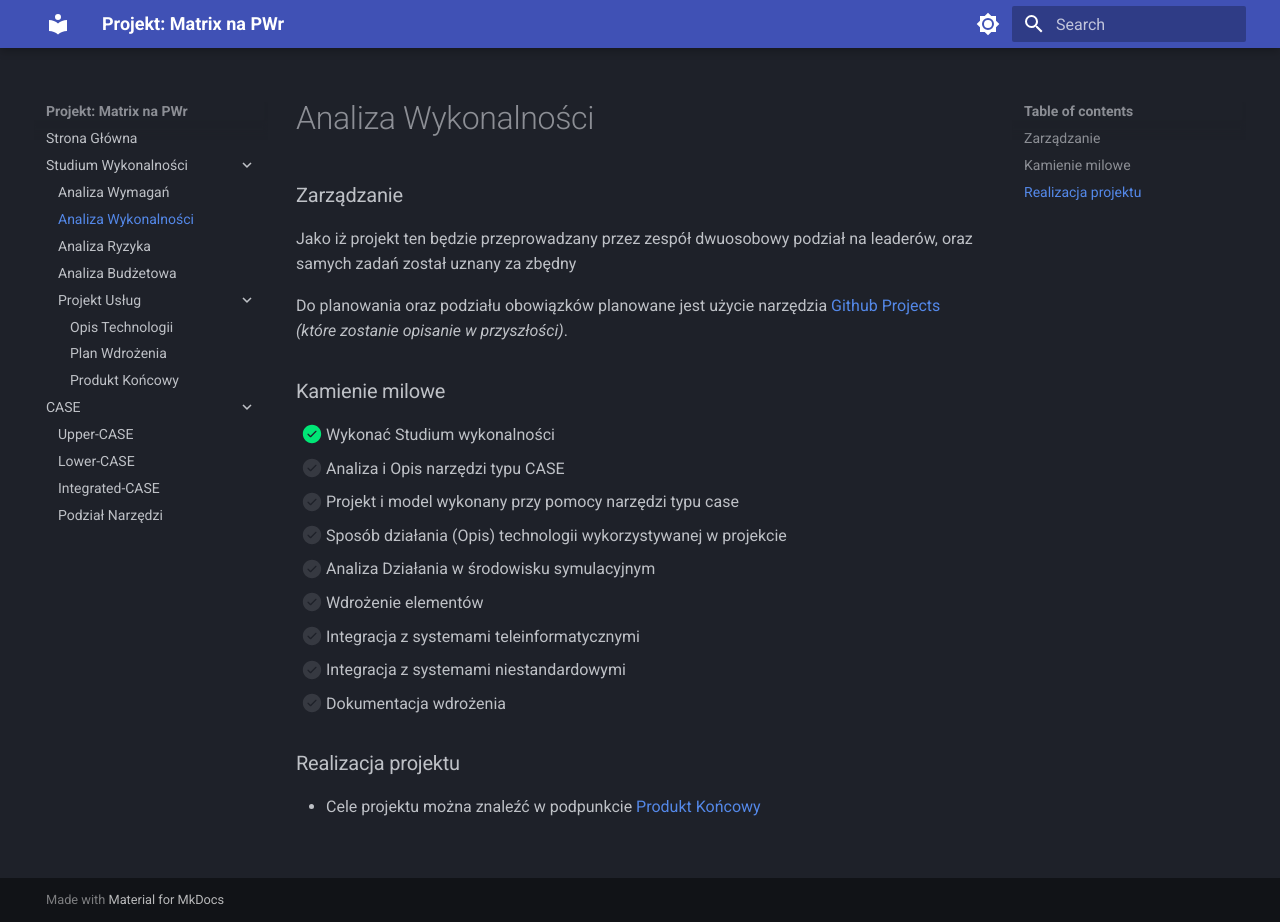
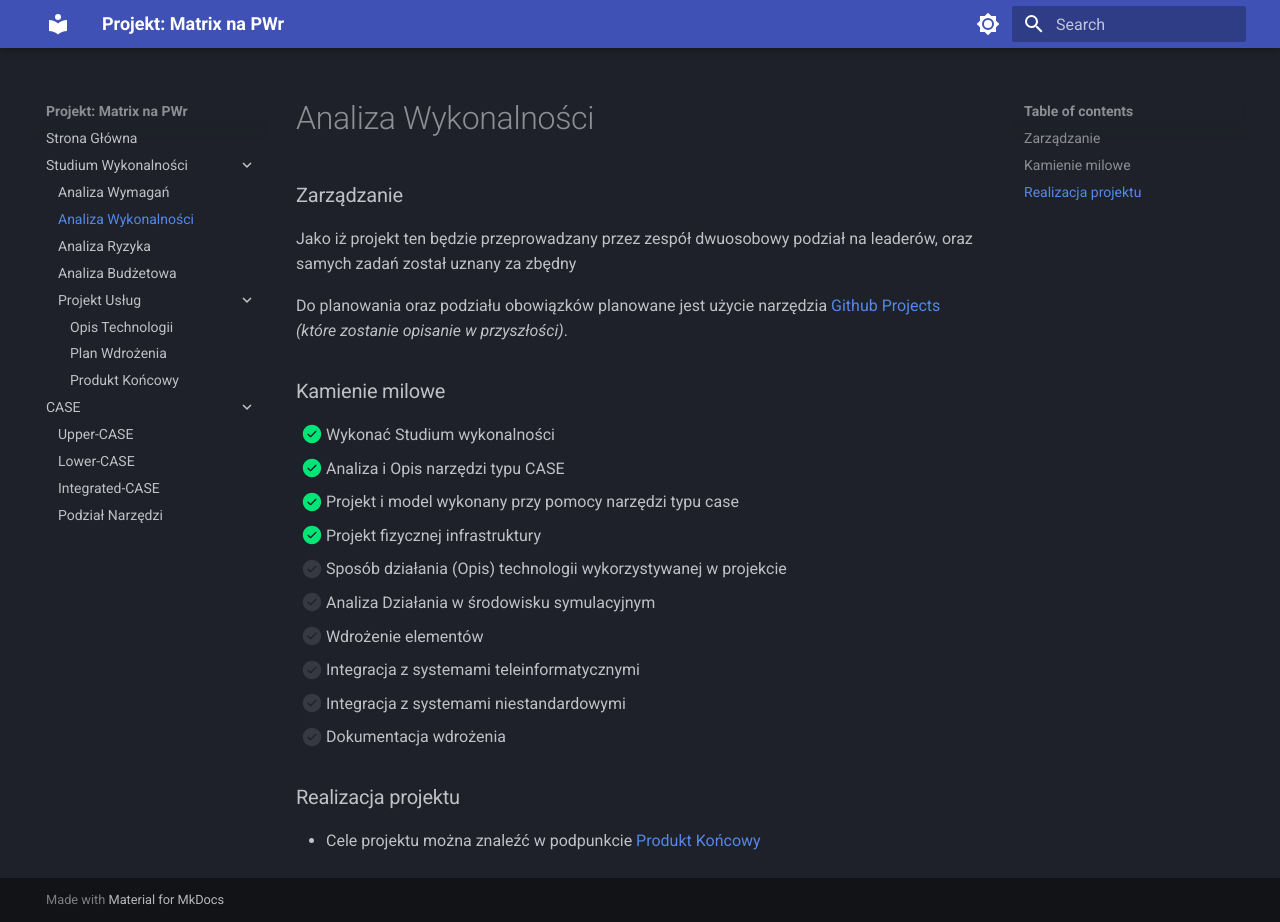
Before and after one commit to chramb/mtx4pwr, an MkDocs documentation site: the page built from docs/studium-wykonalnosci/analiza-wykonalnosci.md, in a window 1280 px wide and 922 px high. Built offline with MkDocs 1.6.1 and Material for MkDocs 9.7.7, drawn with Linux system fonts in a browser that asks for light colours.

Commit message:
analiza-wykonalnosci.md: update kamienie milowe

```diff
--- a/docs/studium-wykonalnosci/analiza-wykonalnosci.md
+++ b/docs/studium-wykonalnosci/analiza-wykonalnosci.md
@@ -8,8 +8,9 @@ Do planowania oraz podziału obowiązków planowane jest użycie narzędzia [Git
 
 # Kamienie milowe
 - [X] Wykonać Studium wykonalności
-- [ ] Analiza i Opis narzędzi typu CASE
-- [ ] Projekt i model wykonany przy pomocy narzędzi typu case
+- [X] Analiza i Opis narzędzi typu CASE
+- [X] Projekt i model wykonany przy pomocy narzędzi typu case
+- [X] Projekt fizycznej infrastruktury
 - [ ] Sposób działania (Opis) technologii wykorzystywanej w projekcie
 - [ ] Analiza Działania w środowisku symulacyjnym
 - [ ] Wdrożenie elementów
```
